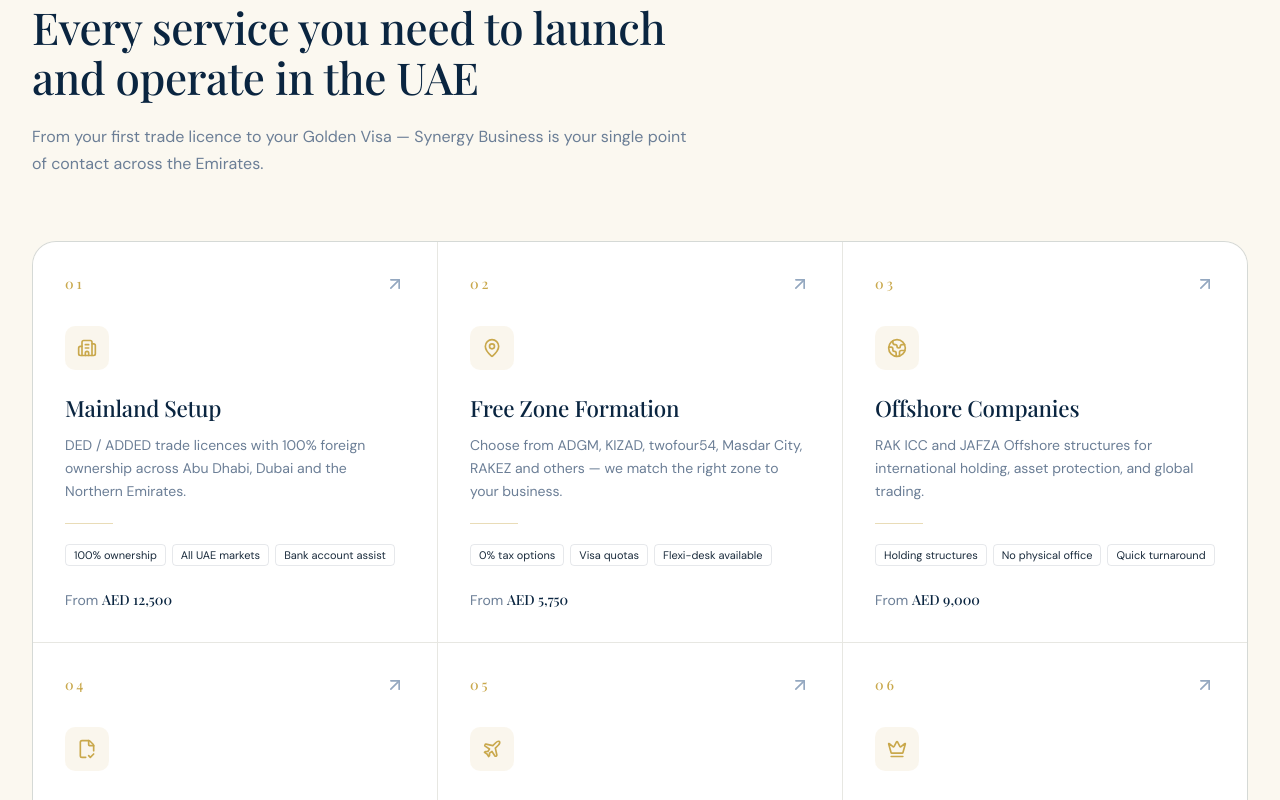
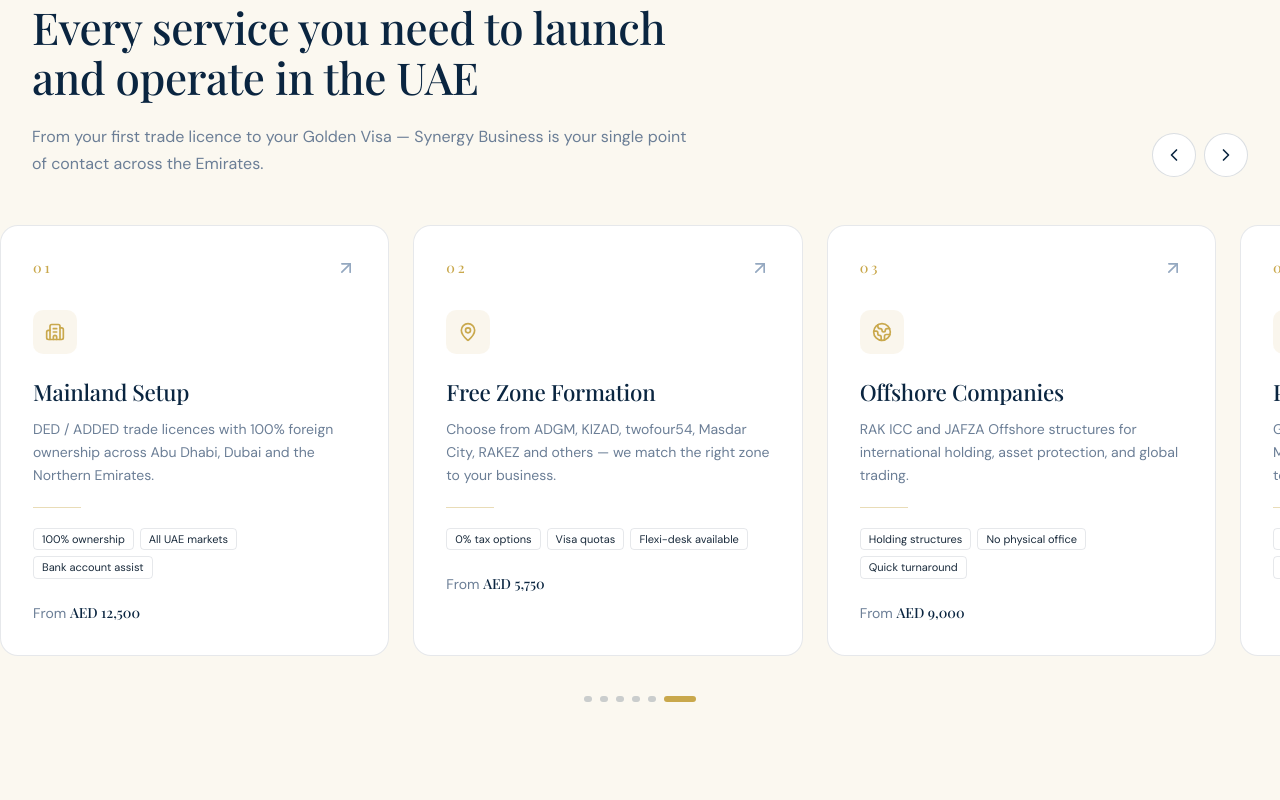
Before and after one commit to ddotsmedia/synergybusiness, a Next.js app in the folder apps/web/: page / in a window 1280 px wide. Shown: the part 1200-2000 px from the top of the page. Built offline with nearby package versions, Linux system fonts and the light colour scheme; no server answers; the database is empty.

Commit message:
Deploy update 2026-04-28 12:16

```diff
--- a/apps/web/components/marketing/Services.tsx
+++ b/apps/web/components/marketing/Services.tsx
@@ -1,5 +1,6 @@
 "use client";
 
+import { useCallback, useEffect, useRef, useState } from "react";
 import { motion } from "framer-motion";
 import {
   Building2,
@@ -9,6 +10,8 @@
   Plane,
   Crown,
   ArrowUpRight,
+  ChevronLeft,
+  ChevronRight,
 } from "lucide-react";
 import type { Content } from "@/lib/site-content";
 
@@ -80,6 +83,8 @@
   },
 ];
 
+const AUTOPLAY_MS = 6000;
+
 export function Services({ content = {} }: { content?: Content }) {
   const eyebrow = s(content, "services.eyebrow", "What we do");
   const title = s(
@@ -93,9 +98,74 @@
     "From your first trade licence to your Golden Visa — Synergy Business is your single point of contact across the Emirates.",
   );
 
+  const trackRef = useRef<HTMLDivElement | null>(null);
+  const [activeIndex, setActiveIndex] = useState(0);
+  const [paused, setPaused] = useState(false);
+
+  const scrollToIndex = useCallback((idx: number) => {
+    const track = trackRef.current;
+    if (!track) return;
+    const card = track.children[idx] as HTMLElement | undefined;
+    if (!card) return;
+    track.scrollTo({ left: card.offsetLeft, behavior: "smooth" });
+  }, []);
+
+  const next = useCallback(() => {
+    const track = trackRef.current;
+    if (!track) return;
+    const total = SERVICES.length;
+    const target = (activeIndex + 1) % total;
+    if (target === 0) {
+      // wrap to start
+      track.scrollTo({ left: 0, behavior: "smooth" });
+    } else {
+      scrollToIndex(target);
+    }
+  }, [activeIndex, scrollToIndex]);
+
+  const prev = useCallback(() => {
+    const total = SERVICES.length;
+    const target = (activeIndex - 1 + total) % total;
+    scrollToIndex(target);
+  }, [activeIndex, scrollToIndex]);
+
+  // Track which card is most-visible to drive the dots.
+  useEffect(() => {
+    const track = trackRef.current;
+    if (!track) return;
+    const cards = Array.from(track.children) as HTMLElement[];
+    if (cards.length === 0) return;
+
+    const observer = new IntersectionObserver(
+      (entries) => {
+        let bestIdx = activeIndex;
+        let bestRatio = 0;
+        for (const entry of entries) {
+          if (entry.intersectionRatio > bestRatio) {
+            bestRatio = entry.intersectionRatio;
+            bestIdx = cards.indexOf(entry.target as HTMLElement);
+          }
+        }
+        if (bestRatio > 0) setActiveIndex(bestIdx);
+      },
+      { root: track, threshold: [0.5, 0.75, 1] },
+    );
+    cards.forEach((c) => observer.observe(c));
+    return () => observer.disconnect();
+    // eslint-disable-next-line react-hooks/exhaustive-deps
+  }, []);
+
+  // Auto-advance.
+  useEffect(() => {
+    if (paused) return;
+    const id = window.setInterval(next, AUTOPLAY_MS);
+    return () => window.clearInterval(id);
+  }, [paused, next]);
+
   return (
     <section id="services" className="py-24 sm:py-32 bg-[#fbf8f0]">
       <div className="mx-auto max-w-7xl px-4 sm:px-6 lg:px-8">
+        <div className="flex flex-col lg:flex-row lg:items-end lg:justify-between gap-8">
           <motion.div
             initial={{ opacity: 0, y: 20 }}
             whileInView={{ opacity: 1, y: 0 }}
@@ -115,12 +185,48 @@
             <h2 className="mt-5 font-display text-3xl sm:text-4xl lg:text-[2.75rem] text-[#0a2540] tracking-[-0.01em] leading-[1.15]">
               {title}
             </h2>
-          <p className="mt-5 text-[#6b7e96] leading-[1.7]">
-            {description}
-          </p>
+            <p className="mt-5 text-[#6b7e96] leading-[1.7]">{description}</p>
           </motion.div>
 
-        <div className="mt-16 grid grid-cols-1 sm:grid-cols-2 lg:grid-cols-3 gap-px bg-[#0a2540]/8 border border-[#0a2540]/8 rounded-[1.5rem] overflow-hidden">
+          {/* Slider controls */}
+          <div className="flex items-center gap-2 self-start lg:self-end">
+            <button
+              type="button"
+              onClick={prev}
+              aria-label="Previous service"
+              className="h-11 w-11 rounded-full border border-[#0a2540]/15 bg-white text-[#0a2540] hover:bg-[#0a2540] hover:text-white transition-colors flex items-center justify-center"
+            >
+              <ChevronLeft className="h-5 w-5" />
+            </button>
+            <button
+              type="button"
+              onClick={next}
+              aria-label="Next service"
+              className="h-11 w-11 rounded-full border border-[#0a2540]/15 bg-white text-[#0a2540] hover:bg-[#0a2540] hover:text-white transition-colors flex items-center justify-center"
+            >
+              <ChevronRight className="h-5 w-5" />
+            </button>
+          </div>
+        </div>
+
+        {/* Slider track */}
+        <div
+          className="mt-12 -mx-4 sm:-mx-6 lg:-mx-8"
+          onMouseEnter={() => setPaused(true)}
+          onMouseLeave={() => setPaused(false)}
+          onFocus={() => setPaused(true)}
+          onBlur={() => setPaused(false)}
+        >
+          <div
+            ref={trackRef}
+            className="services-slider flex gap-4 sm:gap-6 overflow-x-auto snap-x snap-mandatory scroll-smooth pb-2 px-4 sm:px-6 lg:px-8"
+            style={{
+              scrollbarWidth: "none",
+              msOverflowStyle: "none",
+            }}
+            aria-roledescription="carousel"
+            aria-label="Synergy Business services"
+          >
             {SERVICES.map((service, idx) => (
               <motion.a
                 key={service.title}
@@ -129,9 +235,10 @@
                 whileInView={{ opacity: 1, y: 0 }}
                 viewport={{ once: true, amount: 0.3 }}
                 transition={{ duration: 0.45, delay: idx * 0.05 }}
-              className="group relative bg-white p-7 sm:p-8 transition-colors duration-300 hover:bg-[#0a2540] hover:text-white"
+                aria-roledescription="slide"
+                aria-label={`${idx + 1} of ${SERVICES.length}: ${service.title}`}
+                className="group relative shrink-0 snap-start basis-[85%] sm:basis-[calc(50%-12px)] lg:basis-[calc(33.333%-16px)] bg-white p-7 sm:p-8 rounded-2xl border border-[#0a2540]/10 transition-colors duration-300 hover:bg-[#0a2540] hover:text-white"
               >
-              {/* numbered prefix */}
                 <div className="flex items-start justify-between mb-8">
                   <span
                     className="font-display text-sm tracking-[0.2em] text-[#c9a84c] group-hover:text-[#e8c96b] transition-colors"
@@ -153,7 +260,6 @@
                   {service.description}
                 </p>
 
-              {/* gold rule between description and highlights */}
                 <span
                   aria-hidden
                   className="block h-px w-12 bg-[#c9a84c]/40 group-hover:bg-[#c9a84c] my-5 transition-colors"
@@ -182,6 +288,35 @@
             ))}
           </div>
         </div>
+
+        {/* Dots */}
+        <div className="mt-8 flex items-center justify-center gap-2">
+          {SERVICES.map((s, i) => {
+            const active = i === activeIndex;
+            return (
+              <button
+                key={s.title}
+                type="button"
+                onClick={() => scrollToIndex(i)}
+                aria-label={`Go to slide ${i + 1}: ${s.title}`}
+                aria-current={active}
+                className={
+                  "h-1.5 rounded-full transition-all duration-300 " +
+                  (active
+                    ? "w-8 bg-[#c9a84c]"
+                    : "w-2 bg-[#0a2540]/20 hover:bg-[#0a2540]/40")
+                }
+              />
+            );
+          })}
+        </div>
+      </div>
+
+      <style jsx>{`
+        .services-slider::-webkit-scrollbar {
+          display: none;
+        }
+      `}</style>
     </section>
   );
 }
```
Lines whose indentation alone changed are shown as unchanged.
